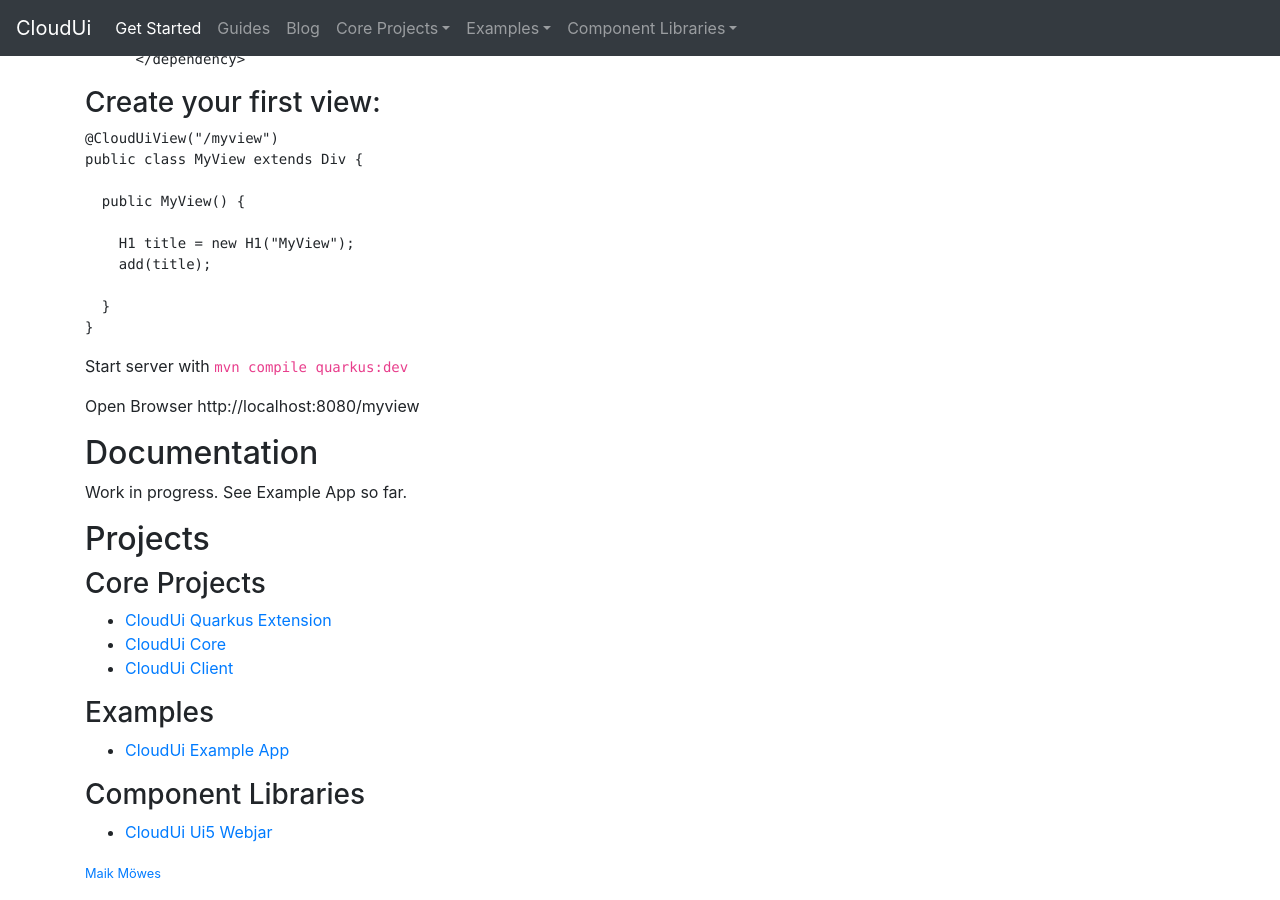
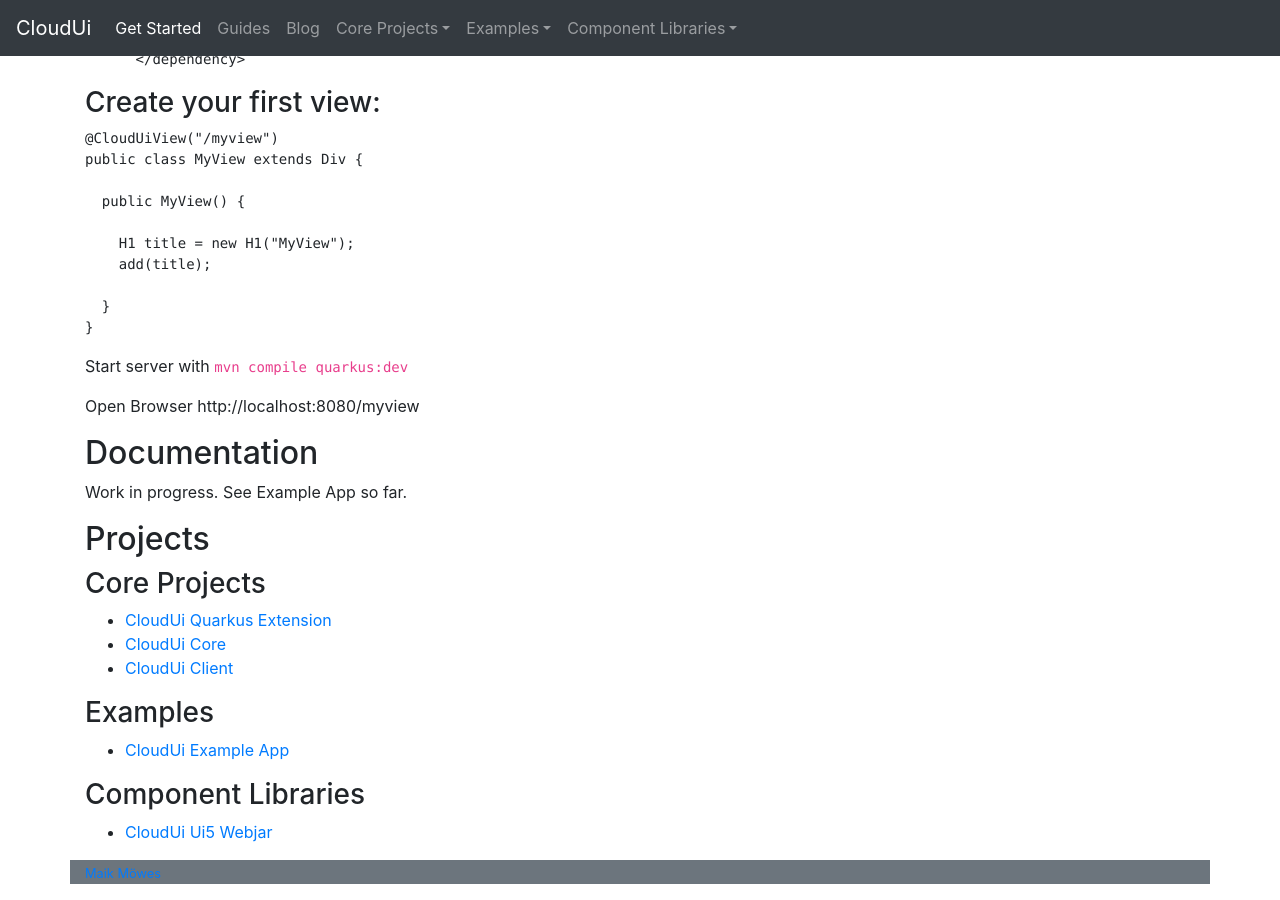
Before and after one commit to klenkes74/cloud-ui, a Jekyll site: the page built from index.md, in a window 1280 px wide and 900 px high, scrolled down 561 px. Built offline with Jekyll 4.4.1, drawn with Linux system fonts in a browser that asks for light colours; our own code applies the rules of GitHub Pages for plain Markdown files.

Commit message:
Update page.html

```diff
--- a/_layouts/page.html
+++ b/_layouts/page.html
@@ -70,7 +70,7 @@
         {{ content }}
       </div>
       </main>
-      <footer class="container">
+      <footer class="container bg-secondary text-white">
         <p><small>
 
 
```
